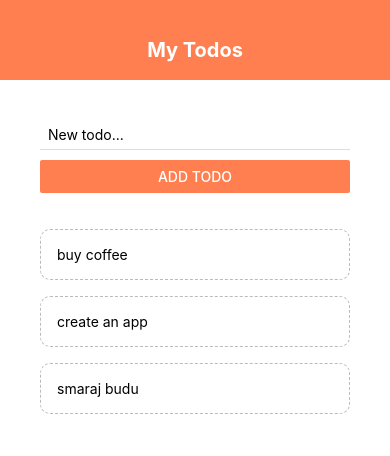
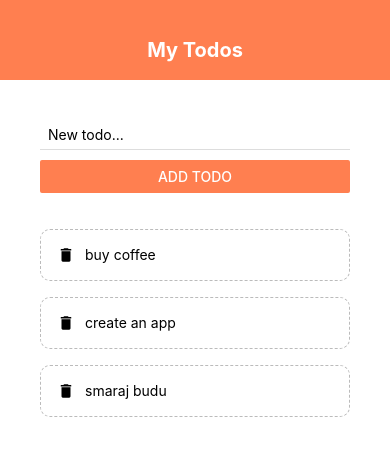
Before and after one commit to cvitaa11/react-native-todo, a React Native app: screen / in a window 390 px wide. Shown: the top 456 px of the page. Built offline with nearby package versions, Linux system fonts and the light colour scheme.

Commit message:
added expo icons

```diff
--- a/components/TodoItem.js
+++ b/components/TodoItem.js
@@ -1,10 +1,14 @@
 import React from "react";
-import { StyleSheet, Text, TouchableOpacity } from "react-native";
+import { StyleSheet, Text, TouchableOpacity, View } from "react-native";
+import { MaterialIcons } from "@expo/vector-icons";
 
 export default function TodoItem({ item, deleteItem }) {
   return (
     <TouchableOpacity onPress={() => deleteItem(item.key)}>
-      <Text style={styles.item}>{item.text}</Text>
+      <View style={styles.item}>
+        <MaterialIcons name="delete" size={18} color="black" />
+        <Text style={styles.itemText}>{item.text}</Text>
+      </View>
     </TouchableOpacity>
   );
 }
@@ -17,5 +21,9 @@
     borderWidth: 1,
     borderStyle: "dashed",
     borderRadius: 10,
+    flexDirection: "row",
+  },
+  itemText: {
+    marginLeft: 10,
   },
 });
```
